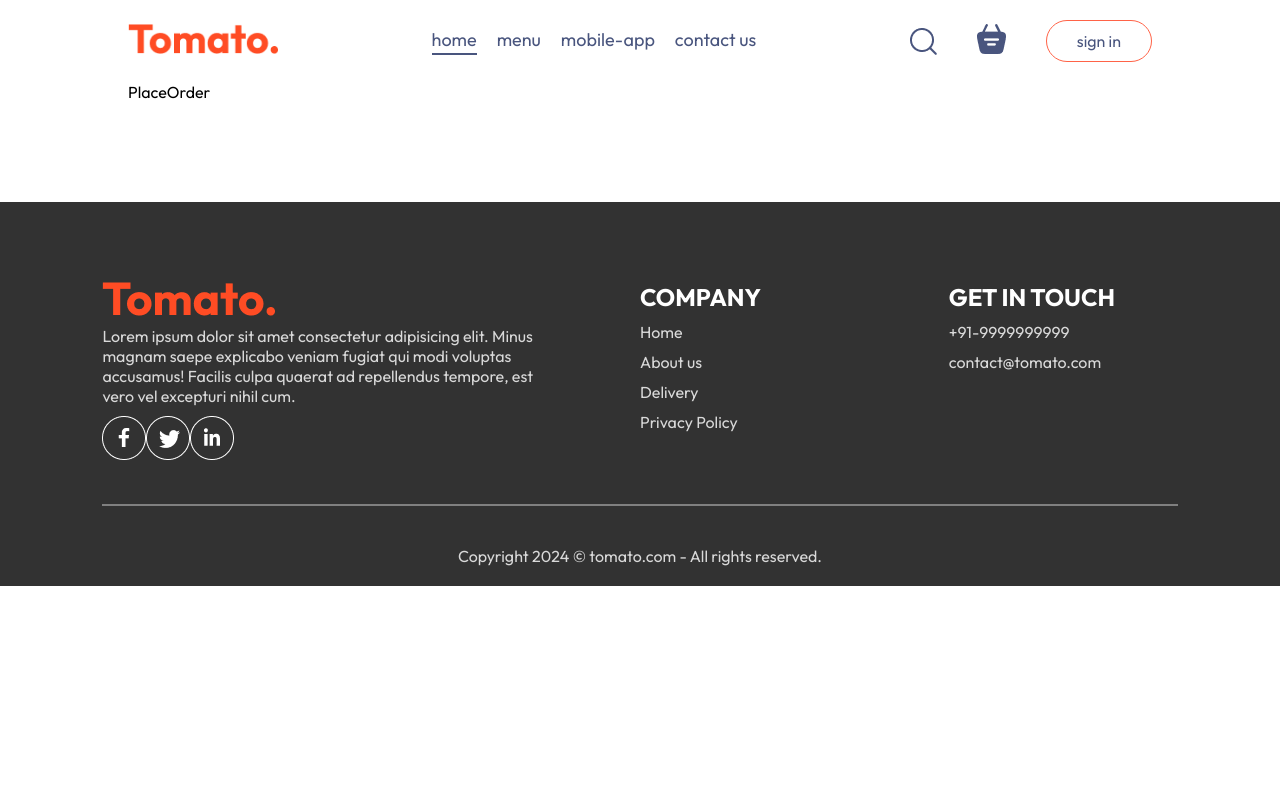
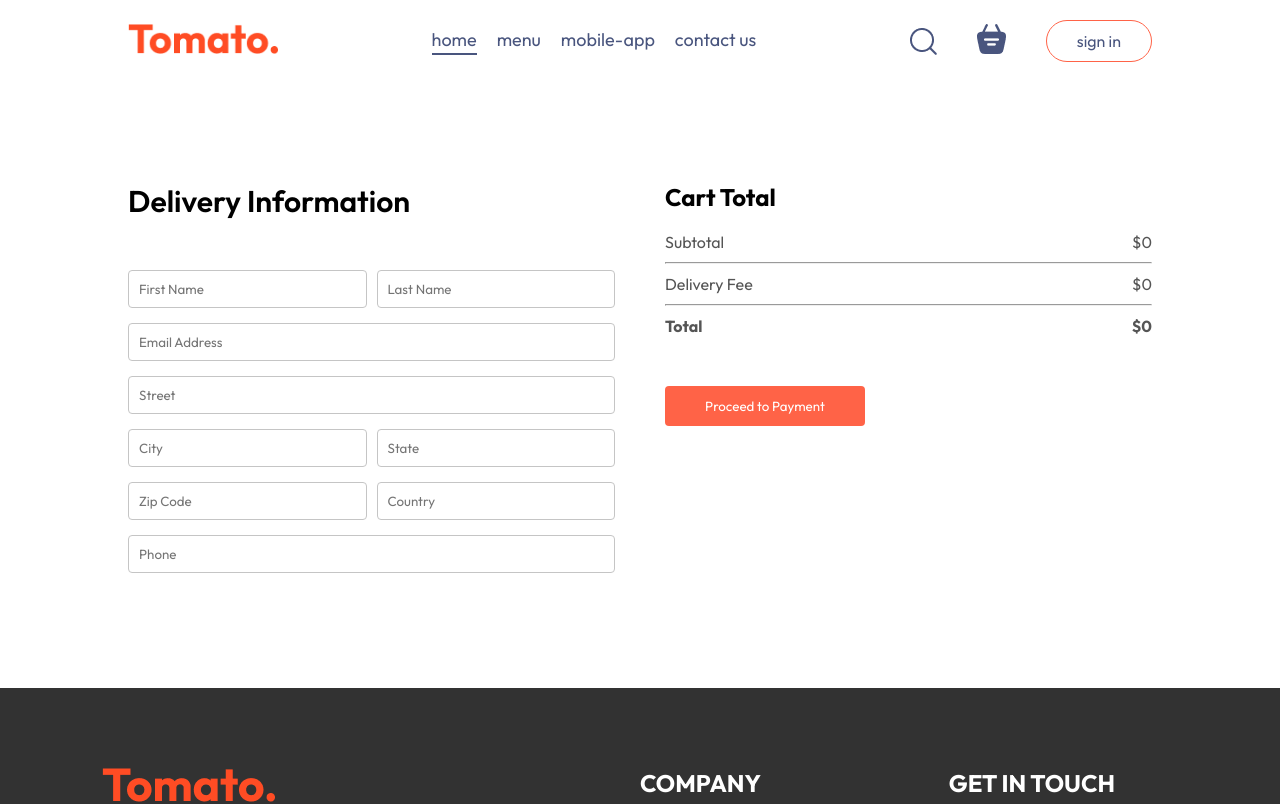
Before and after one commit to akhildhanesh/food-delivery-app, a React (Vite) app: page /order in a window 1280 px wide. Shown: the top 804 px of the page. Built offline with nearby package versions, Linux system fonts and the light colour scheme.

Commit message:
implement place-order page

```diff
--- a/src/pages/Cart/Cart.jsx
+++ b/src/pages/Cart/Cart.jsx
@@ -1,9 +1,11 @@
-import React, { useContext } from 'react'
+import React, { useContext, useEffect } from 'react'
 import './Cart.css'
 import { StoreContext } from '../../context/StoreContext'
+import { useNavigate } from 'react-router-dom'
 
 const Cart = () => {
   const { cartItems, food_list, removeFromCart, addToCart, getTotalCartAmount } = useContext(StoreContext)
+  const navigate = useNavigate()
   return (
     <div className='cart'>
       <div className="cart-items">
@@ -48,15 +50,15 @@
             <hr />
             <div className='cart-total-details'>
               <p>Delivery Fee</p>
-              <p>${2}</p>
+              <p>${ getTotalCartAmount() === 0 ? 0 : 2 }</p>
             </div>
             <hr />
             <div className='cart-total-details'>
               <b>Total</b>
-              <b>${getTotalCartAmount()+2}</b>
+              <b>${getTotalCartAmount() === 0 ? 0 : getTotalCartAmount()+2}</b>
             </div>
           </div>
-          <button>Proceed to checkout</button>
+          <button onClick={() => navigate('/order')}>Proceed to checkout</button>
         </div>
         <div className="cart-promocode">
           <div>
--- a/src/pages/PlaceOrder/PlaceOrder.css
+++ b/src/pages/PlaceOrder/PlaceOrder.css
@@ -0,0 +1,41 @@
+.place-order {
+    display: flex;
+    align-items: start;
+    justify-content: space-between;
+    gap: 50px;
+    margin-top: 100px;
+}
+
+.place-order-left {
+    width: 100%;
+    max-width: max(30%, 500px);
+}
+
+.place-order-left .title {
+    font-size: 30px;
+    font-weight: 600;
+    margin-bottom: 50px;
+}
+
+.place-order-left input {
+    margin-bottom: 15px;
+    width: 100%;
+    padding: 10px;
+    border: 1px solid #c5c5c5;
+    border-radius: 4px;
+    outline-color: tomato;
+}
+
+.place-order-left .multi-fields {
+    display: flex;
+    gap: 10px;
+}
+
+.place-order-right {
+    width: 100%;
+    max-width: max(40%, 500px);
+}
+
+.place-order .cart-total button {
+    margin-top: 30px;
+}
--- a/src/pages/PlaceOrder/PlaceOrder.jsx
+++ b/src/pages/PlaceOrder/PlaceOrder.jsx
@@ -1,9 +1,52 @@
-import React from 'react'
+import React, { useContext } from 'react'
 import './PlaceOrder.css'
+import { StoreContext } from '../../context/StoreContext'
 
 const PlaceOrder = () => {
+  const { getTotalCartAmount } = useContext(StoreContext)
   return (
-    <div>PlaceOrder</div>
+    <form className='place-order'>
+      <div className='place-order-left'>
+        <p className="title">Delivery Information</p>
+        <div className="multi-fields">
+          <input type="text" placeholder='First Name' name="" id="" />
+          <input type="text" placeholder='Last Name' name="" id="" />
+        </div>
+        <input type="email" placeholder='Email Address' name="" id="" />
+        <input type="text" placeholder='Street' name="" id="" />
+        <div className="multi-fields">
+          <input type="text" placeholder='City' name="" id="" />
+          <input type="text" placeholder='State' name="" id="" />
+        </div>
+        <div className="multi-fields">
+          <input type="text" placeholder='Zip Code' name="" id="" />
+          <input type="text" placeholder='Country' name="" id="" />
+        </div>
+        <input type="text" placeholder='Phone' name="" id="" />
+      </div>
+      <div className='place-order-right'>
+        <div className="cart-total">
+          <h2>Cart Total</h2>
+          <div>
+            <div className='cart-total-details'>
+              <p>Subtotal</p>
+              <p>${getTotalCartAmount()}</p>
+            </div>
+            <hr />
+            <div className='cart-total-details'>
+              <p>Delivery Fee</p>
+              <p>${getTotalCartAmount() === 0 ? 0 : 2}</p>
+            </div>
+            <hr />
+            <div className='cart-total-details'>
+              <b>Total</b>
+              <b>${getTotalCartAmount() === 0 ? 0 : getTotalCartAmount() + 2}</b>
+            </div>
+          </div>
+          <button>Proceed to Payment</button>
+        </div>
+      </div>
+    </form>
   )
 }
 
```
